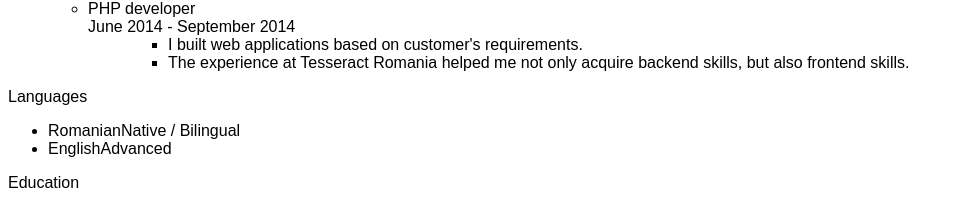
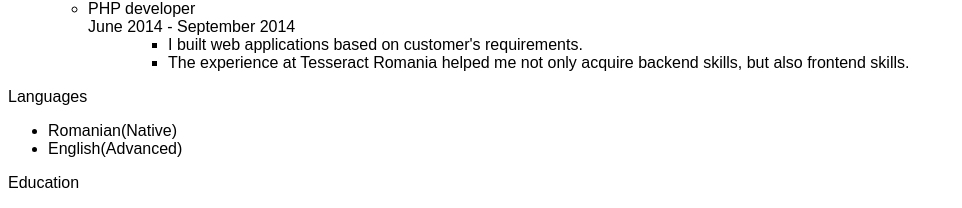
Before and after one commit to bogdanm31/my-cv, a Next.js app: page / in a window 1280 px wide. Shown: the part 798-1006 px from the top of the page, without its empty margins (0-962 px from the left). Built offline with nearby package versions, Linux system fonts and the light colour scheme.

Commit message:
updated languages styling

```diff
--- a/package.json
+++ b/package.json
@@ -10,7 +10,7 @@
   },
   "dependencies": {
     "aos": "^2.3.4",
-    "next": "14.2.3",
+    "next": "^14.2.24",
     "react": "^18",
     "react-accessible-accordion": "^5.0.0",
     "react-dom": "^18",
--- a/src/components/history/Experience.tsx
+++ b/src/components/history/Experience.tsx
@@ -15,7 +15,7 @@ const Experience = ({ experience }: Props) => {
         {experience.roles.map(role =>
           <li className="space-y-[2px]" key={role.period.started}>
             <div className="grid grid-cols-[1fr_auto]">
-              <div className="text-black">{role.name}</div>
+              <div className="text-black font-semibold">{role.name}</div>
               <Period {...role.period} />
             </div>
             <RoleSummary summary={role.summary} skillsUsed={role.skillsUsed} />
--- a/src/components/languages/index.tsx
+++ b/src/components/languages/index.tsx
@@ -6,20 +6,22 @@ import { classNames } from "@/utils/className";
 const Languages = () => {
   return (
     <Section title="Languages">
-      <ul className="grid grid-cols-2 gap-6">
+      <ul className="space-y-6">
         {spokenLanguages.map(language => (
-          <li className="flex gap-3 items-baseline" key={language.name}>
-            <span className="text-base text-black">{language.name}</span>
-            <span className="">{languageLevels[language.level - 1]}</span>
-            <span className="inline-flex gap-[2px]">
+          <li key={language.name}>
+            <div className="flex gap-3 items-baseline">
+              <span className="text-base text-black">{language.name}</span>
+              <span className="">({languageLevels[language.level - 1]})</span>
+            </div>
+            <div className="flex gap-1">
               {Array.from(Array(languageLevels.length), (_, i) => (
                 <i className={classNames(
-                  'w-2 h-2 rounded-lg',
+                  'w-8 h-2 rounded-lg',
                   'inline-block',
                   i < language.level ? 'bg-black' : 'bg-gray-400'
                 )}></i>
               ))}
-            </span>
+            </div>
           </li>
         ))}
       </ul>
--- a/src/constants/language.ts
+++ b/src/constants/language.ts
@@ -5,7 +5,7 @@ export const languageLevels = [
   'Elementary',
   'Intermediate',
   'Advanced',
-  'Native / Bilingual',
+  'Native',
 ];
 
 export const spokenLanguages: Language[] = [
```
Also changed, not shown: 1 other file (tests, documents, lock files or other folders).
